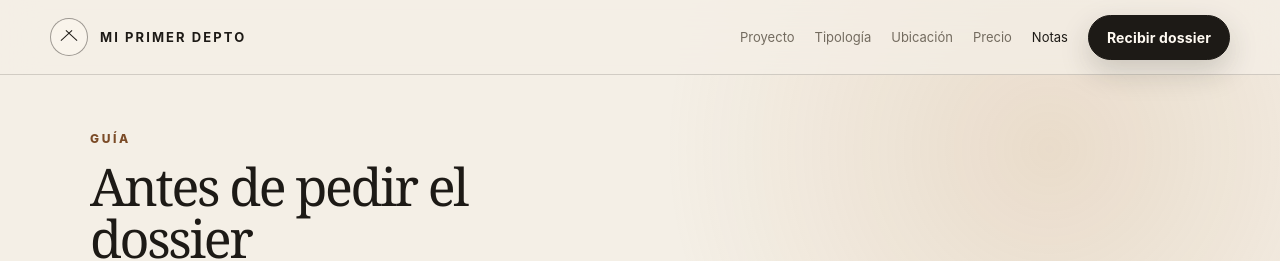
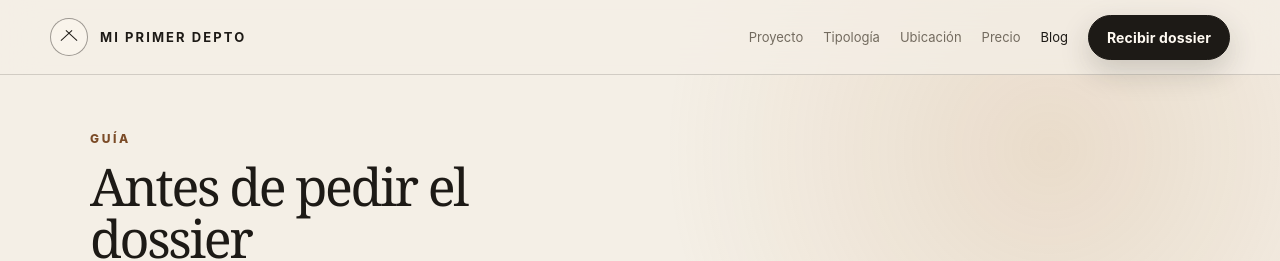
Before and after one commit to juanmanuelramallo/miprimerdepto, a Jekyll site: the page built from blog.md, in a window 1280 px wide. Shown: the top 261 px of the page. Built offline with Jekyll 4.4.1, drawn with Linux system fonts in a browser that asks for light colours.

Commit message:
Header: Notas → Blog

```diff
--- a/_includes/blog-nav.html
+++ b/_includes/blog-nav.html
@@ -6,7 +6,7 @@
       <a href="/#tipologia">Tipología</a>
       <a href="/#ubicacion">Ubicación</a>
       <a href="/#precio">Precio</a>
-      <a href="/blog/" {% if page.url == '/blog/' %}aria-current="page"{% endif %}>Notas</a>
+      <a href="/blog/" {% if page.url == '/blog/' %}aria-current="page"{% endif %}>Blog</a>
       <a class="btn" href="https://wa.me/59177363153?text=Hola%2C%20quiero%20recibir%20el%20dossier%2C%20planos%2C%20precios%20y%20disponibilidad%20de%20Mi%20Primer%20Depto" target="_blank" rel="noreferrer">Recibir dossier</a>
     </div>
   </div>
```
